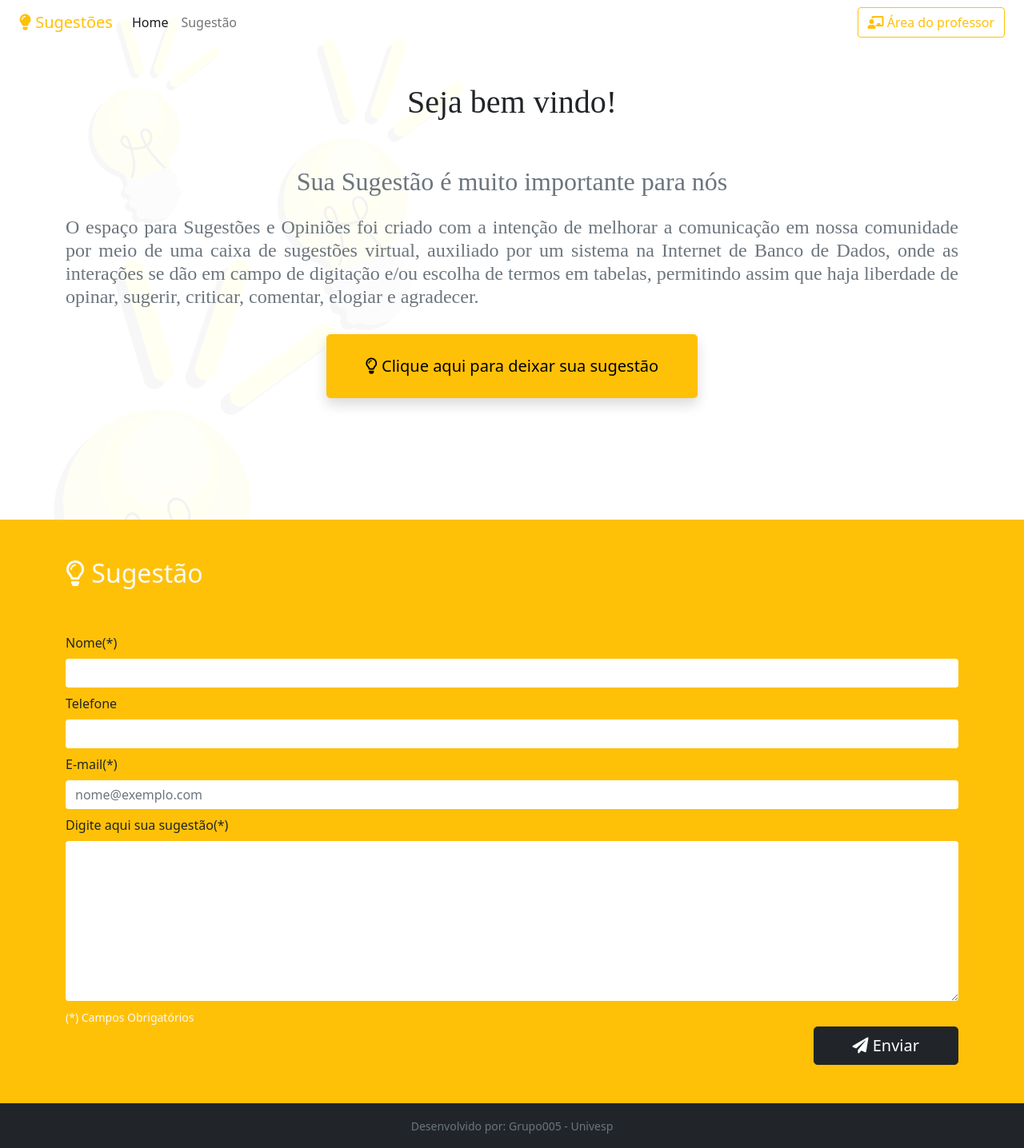
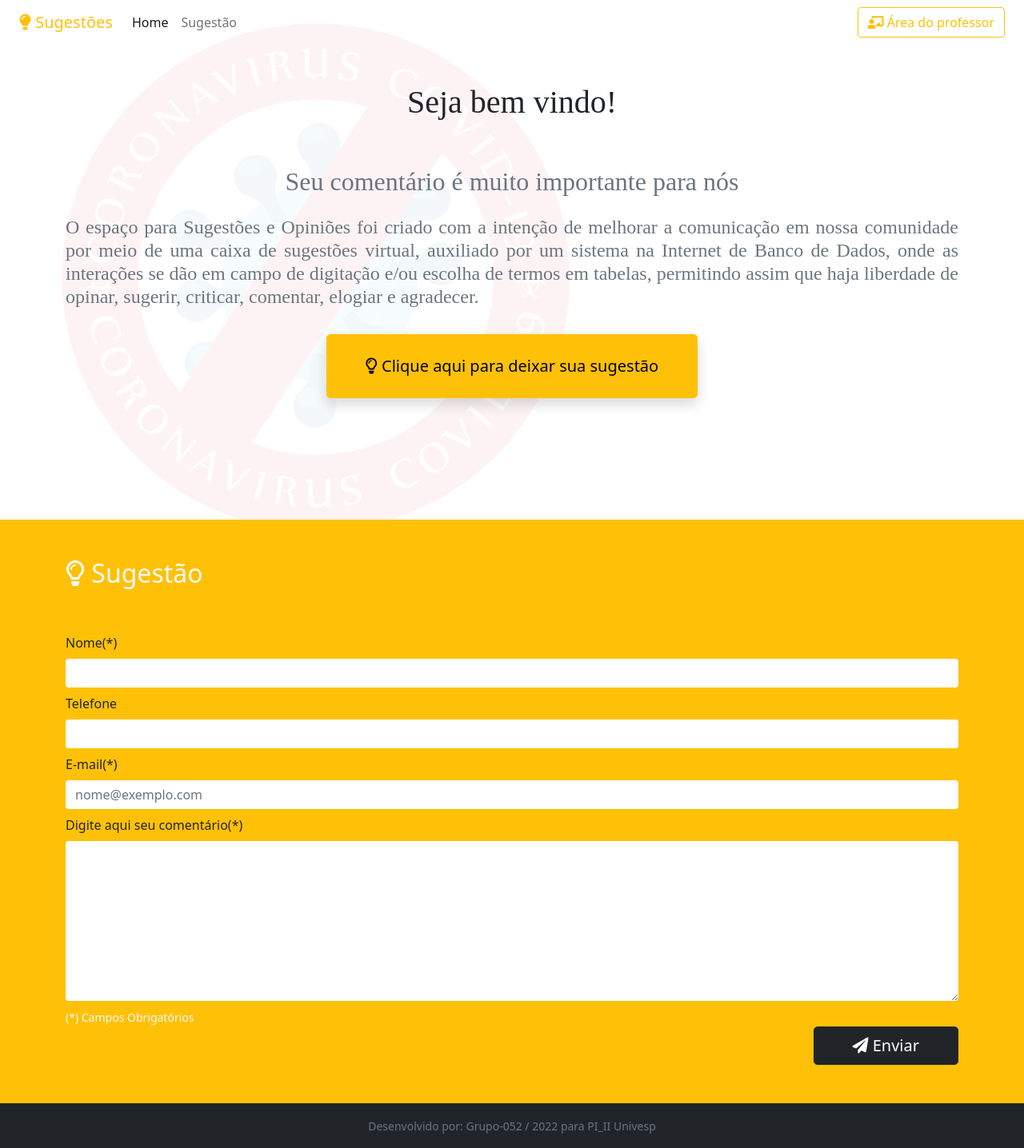
Before and after one commit to 2ARC/opineaquieducacao, a PHP site: page /main.php?sres=1 in a window 1280 px wide. Shown: the whole page at 80% size. Run offline with PHP 8.4, Linux system fonts and the light colour scheme.

Commit message:
Texto alterado

```diff
--- a/main.php
+++ b/main.php
@@ -39,7 +39,7 @@
         <div class="container text-center">
             <div class="apresentacao">
                 <h1 class="py-5">Seja bem vindo!</h1>
-                <h2 class="pb-3 text-secondary">Sua Sugestão é muito importante para nós</h2>
+                <h2 class="pb-3 text-secondary">Seu comentário é muito importante para nós</h2>
                 <h4 class="pb-4 text-secondary text-justify">O espaço para Sugestões e Opiniões foi criado com a intenção de melhorar a comunicação em nossa comunidade por meio de uma caixa de sugestões virtual, auxiliado por um sistema na Internet de Banco de Dados, onde as interações se dão em campo de digitação e/ou escolha de termos em tabelas, permitindo assim que haja liberdade de opinar, sugerir, criticar, comentar, elogiar e agradecer.</h3>
             </div>
             <a class="btn btn-warning btn-lg p-4 px-5 shadow" type="submit" href="#sugestao"><i class="far fa-lightbulb"></i> Clique aqui para deixar sua sugestão</a>
@@ -63,7 +63,7 @@
                   <input type="email" class="form-control border-0" id="email" name="email" placeholder="nome@exemplo.com" maxlength="60" required>
               </div>
               <div class="mb-2">
-                  <label for="sugestao" class="form-label">Digite aqui sua sugestão(*)</label>
+                  <label for="sugestao" class="form-label">Digite aqui seu comentário(*)</label>
                   <textarea class="form-control border-0 textarea-sugestao" id="sugestao" name="sugestao" rows="3" maxlength="65535" required></textarea>
               </div>
               <div><small class="text-light">(*) Campos Obrigatórios</small></div>
@@ -77,7 +77,7 @@
 
     <div class='bg-dark py-3'>
         <div class="container text-center">
-            <small class="text-secondary" id="sugestaorodape">Desenvolvido por: Grupo005 - Univesp</small>
+            <small class="text-secondary" id="sugestaorodape">Desenvolvido por: Grupo-052 / 2022 para PI_II Univesp</small>
 
         </div>
     </div>
@@ -122,7 +122,7 @@
             <button type="button" class="btn-close" data-bs-dismiss="modal" aria-label="Close"></button>
           </div>
           <div class="modal-body px-5 py-5">
-				Obrigado pela sua sugestão, estaremos analizando.
+				Obrigado pelo seu comentário, estaremos analizando.
 
           </div>
         </form>
--- a/style.css
+++ b/style.css
@@ -1,5 +1,5 @@
 body {
-    background-image: url("./img/lampada.svg");
+    background-image: url("./img/coronavirus.svg");
     background-repeat: no-repeat;
 
 }
```
Also changed, not shown: img/coronavirus.svg (added), 2 other files.
